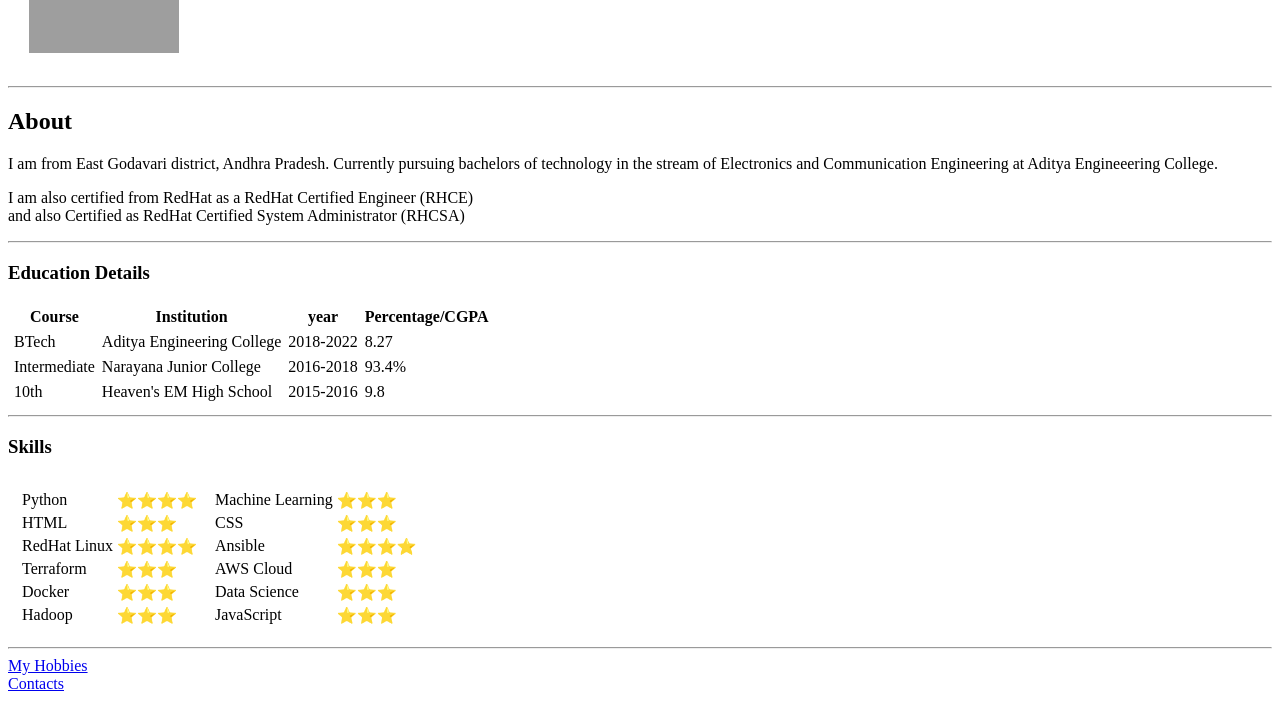
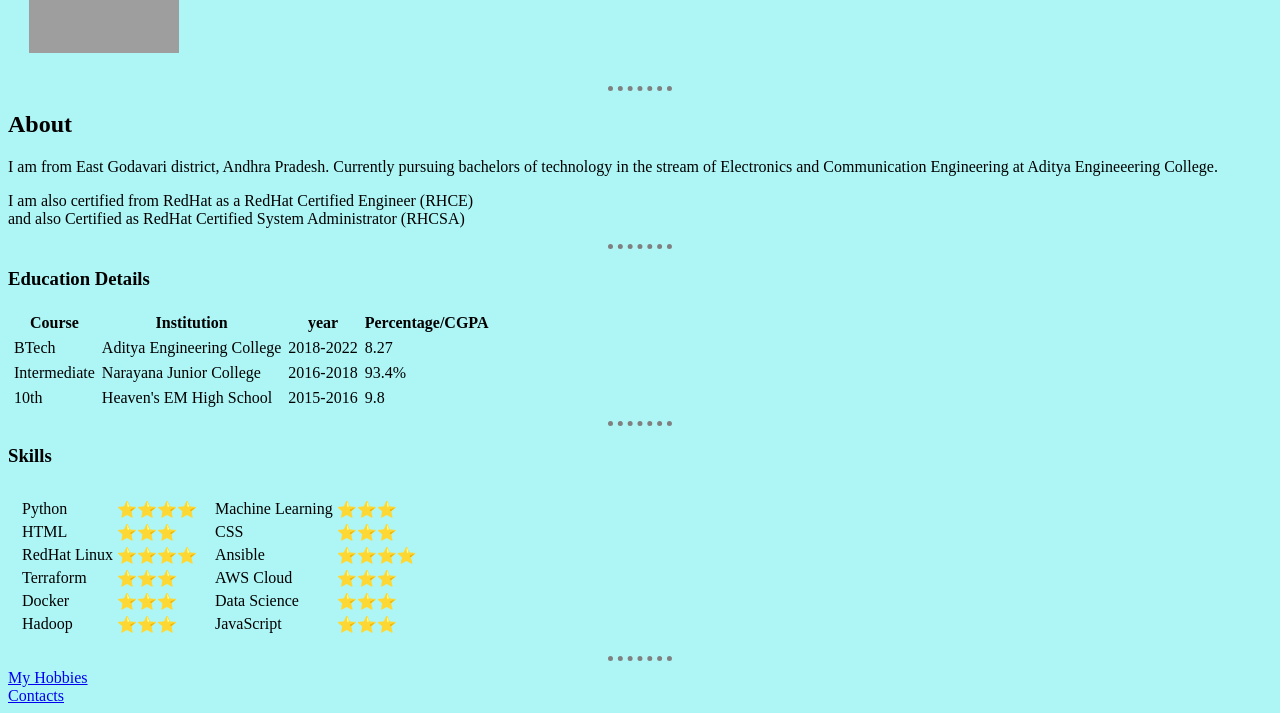
Before and after one commit to kumarmrmk/Resume, a plain HTML site: page index.html in a window 1280 px wide. Shown: the part 176-889 px from the top of the page. Drawn offline with Linux system fonts and the light colour scheme; grey boxes are pictures that could not be loaded.

Commit message:
added external style sheet

```diff
--- /dev/null
+++ b/CSS/style.css
@@ -0,0 +1,11 @@
+body {
+    background-color: #aef6f6;
+}
+
+hr {
+    border-style: none;
+    border-top-style: dotted;
+    border-color: grey;
+    border-width: 5px;
+    width: 5%;
+}
--- a/index.html
+++ b/index.html
@@ -6,6 +6,7 @@
     <meta http-equiv="X-UA-Compatible" content="IE=edge" />
     <meta name="viewport" content="width=device-width, initial-scale=1.0" />
     <title>💚Raja's Resume</title>
+    <link rel="stylesheet" href="./css/style.css" />
 </head>
 
 <body>
```
